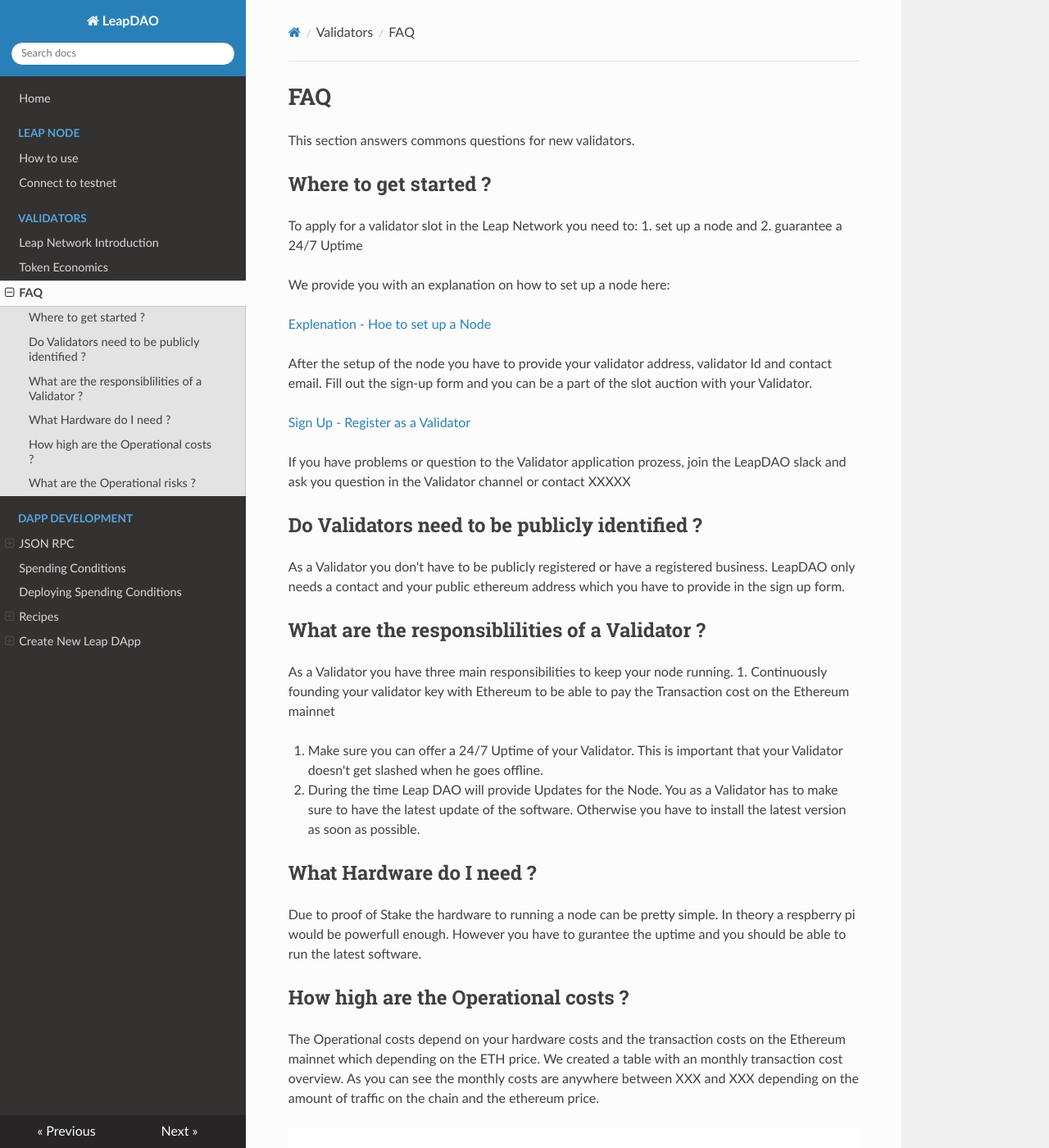
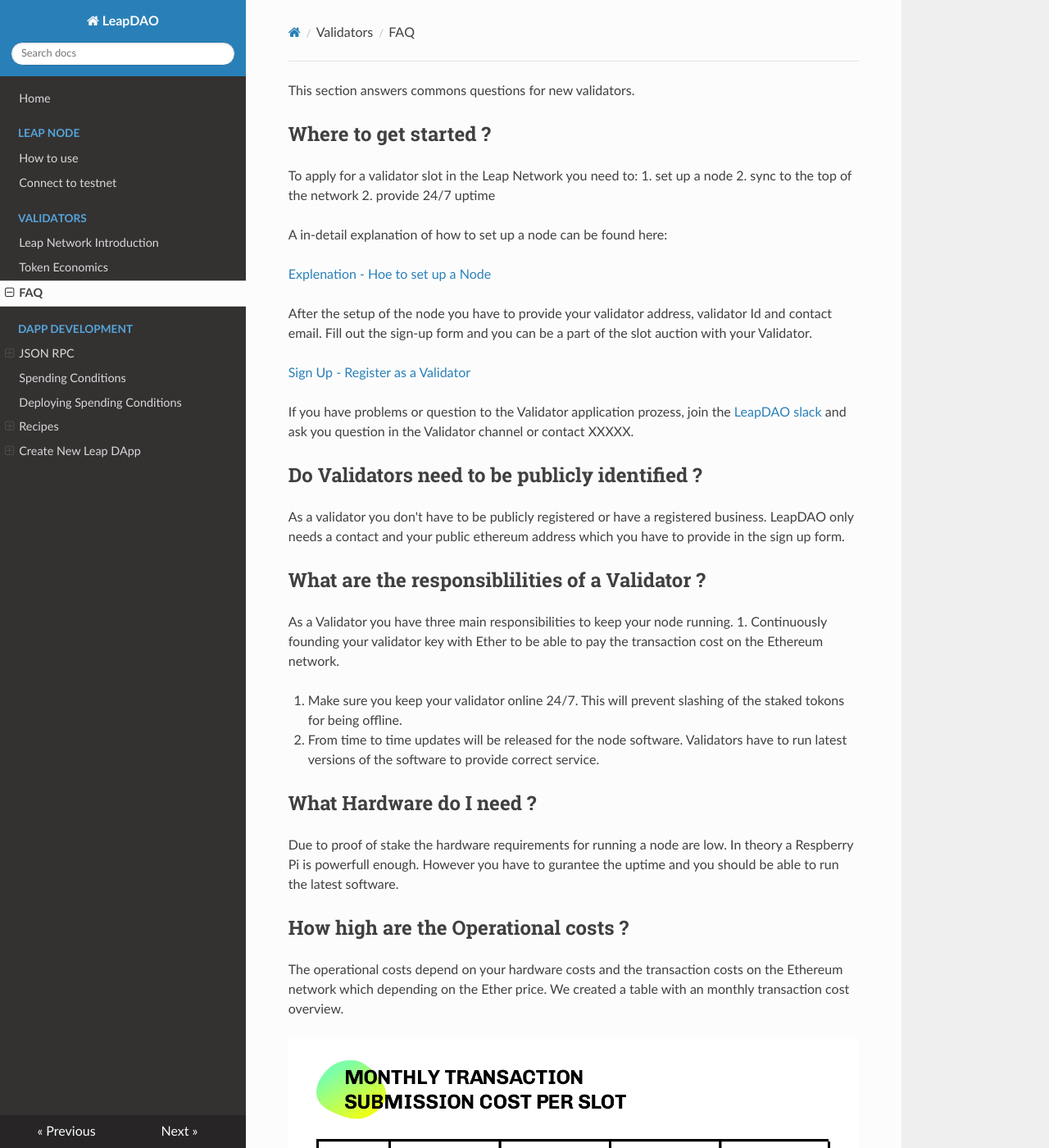
Before and after one commit to leapdao/docs, an MkDocs documentation site: the page built from docs/validators/instructions.md, in a window 1280 px wide and 1400 px high. Shown: the whole window at 82% size. Built offline with MkDocs 1.6.1, drawn with Linux system fonts in a browser that asks for light colours; nearby versions of some CDN libraries; some of the changed text lies outside the part shown.

Commit message:
review v2

```diff
--- a/docs/validators/instructions.md
+++ b/docs/validators/instructions.md
@@ -1,14 +1,14 @@
-# FAQ
 
 This section answers commons questions for new validators.
 
 ## Where to get started ?
 
 To apply for a validator slot in the Leap Network you need to:
-1. set up a node and
-2. guarantee a 24/7 Uptime
+1. set up a node
+2. sync to the top of the network
+2. provide 24/7 uptime
 
-We provide you with an explanation on how to set up a node here:
+A in-detail explanation of how to set up a node can be found here:
 
 [Explenation - Hoe to set up a Node](#)
 
@@ -16,42 +16,43 @@ After the setup of the node you have to provide your validator address, validato
 
 [Sign Up - Register as a Validator](https://docs.google.com/forms/d/e/1FAIpQLSdQtc5LoEyWkc5-86SOLW3xK8cRNwuByC7SIrA9MdWeAiuBZw/viewform)
 
-If you have problems or question to the Validator application prozess, join the LeapDAO slack and ask you question in the Validator channel or contact XXXXX
+If you have problems or question to the Validator application prozess, join the [LeapDAO slack](http://join.leapdao.org) and ask you question in the Validator channel or contact XXXXX.
 
 
 ## Do Validators need to be publicly identified ?
 
-As a Validator you don't have to be publicly registered or have a registered business. LeapDAO only needs a contact and your public ethereum address which you have to provide in the sign up form.
+As a validator you don't have to be publicly registered or have a registered business. LeapDAO only needs a contact and your public ethereum address which you have to provide in the sign up form.
 
 
 ## What are the responsiblilities of a Validator ?
 
 As a Validator you have three main responsibilities to keep your node running.
-1. Continuously founding your validator key with Ethereum to be able to pay the Transaction cost on the Ethereum mainnet
+1. Continuously founding your validator key with Ether to be able to pay the transaction cost on the Ethereum network.
 
-2. Make sure you can offer a 24/7 Uptime of your Validator. This is important that your Validator doesn't get slashed when he goes offline.
+2. Make sure you keep your validator online 24/7. This will prevent slashing of the staked tokons for being offline.
 
-3. During the time Leap DAO will provide Updates for the Node. You as a Validator has to make sure to have the latest update of the software. Otherwise you have to install the latest version as soon as possible.
+3. From time to time updates will be released for the node software. Validators have to run latest versions of the software to provide correct service.
 
 
 ## What Hardware do I need ?
 
-Due to proof of Stake the hardware to running a node can be pretty simple. In theory a respberry pi would be powerfull enough. However you have to gurantee the uptime and you should be able to run the latest software.
-
+Due to proof of stake the hardware requirements for running a node are low. In theory a Respberry Pi is powerfull enough. However you have to gurantee the uptime and you should be able to run the latest software.
 
 ## How high are the Operational costs ?
 
-The Operational costs depend on your hardware costs and the transaction costs on the Ethereum mainnet which depending on the ETH price. We created a table with an monthly transaction cost overview. As you can see the monthly costs are anywhere between XXX and XXX depending on the amount of traffic on the chain and the ethereum price.
+The operational costs depend on your hardware costs and the transaction costs on the Ethereum network which depending on the Ether price. We created a table with an monthly transaction cost overview.
 
 ![Operator costs](/img/val-img4.jpg "Overview monthly costs per slot")
 
+As you can see the monthly costs are anywhere between USD 7 and USD 750 depending on the Ether price. The amount of traffic on the chain can further affect the cost.
+
 ## What are the Operational risks ?
 
-We see the following risks to be a validator:
+We see the following risks for validators:
 
 * **Slashing Risk** - Submission of invalid blocks / submission of two blocks with the same height.
 
-* **Market Risk** - Low token market valuation / rising Ether gas prices consume validators’ profits.
+* **Market Risk** - Low token market valuation / rising Ether gas prices consume validators' profits.
 
 * **Centralization Risk** - The creation of validator cartels is a central critique to the PoS design.
 
```
Also changed, not shown: docs/index.md (+1 -1 lines), docs/validators/economics.md (+8 -17 lines).
